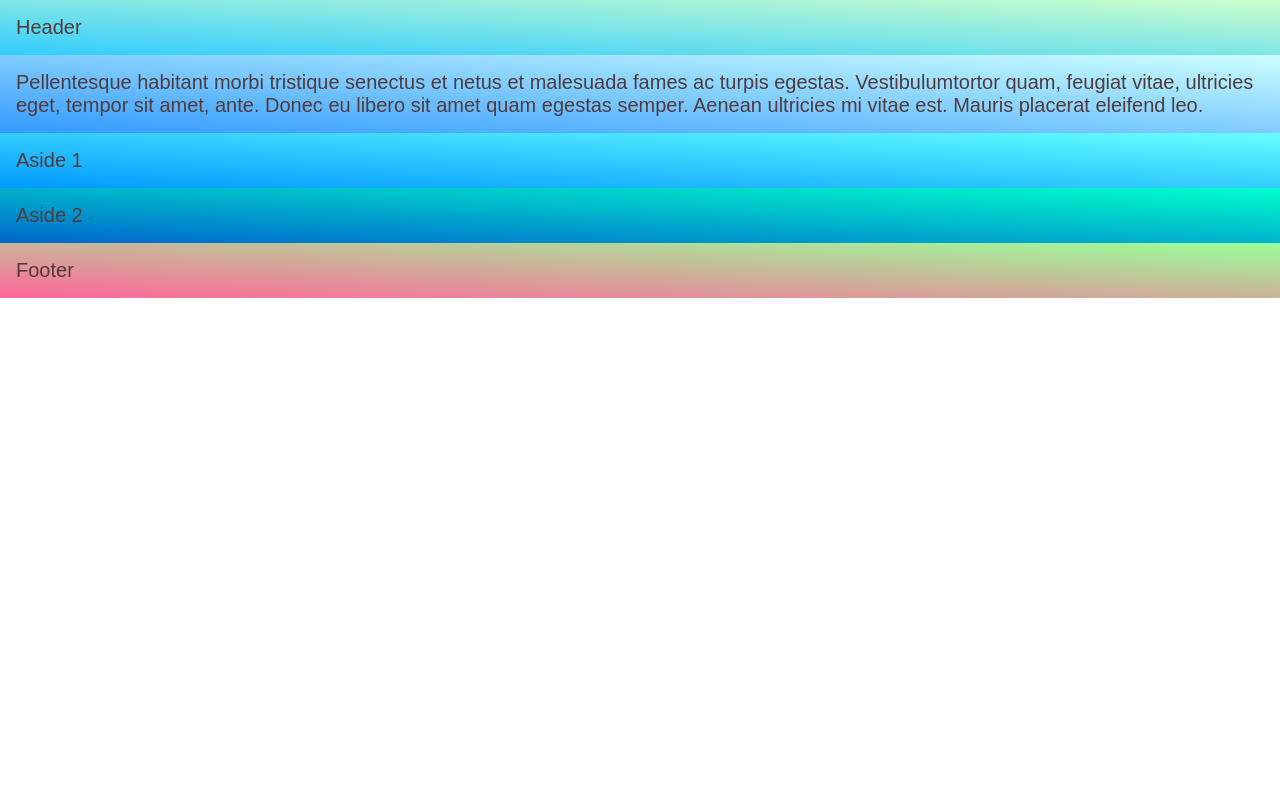
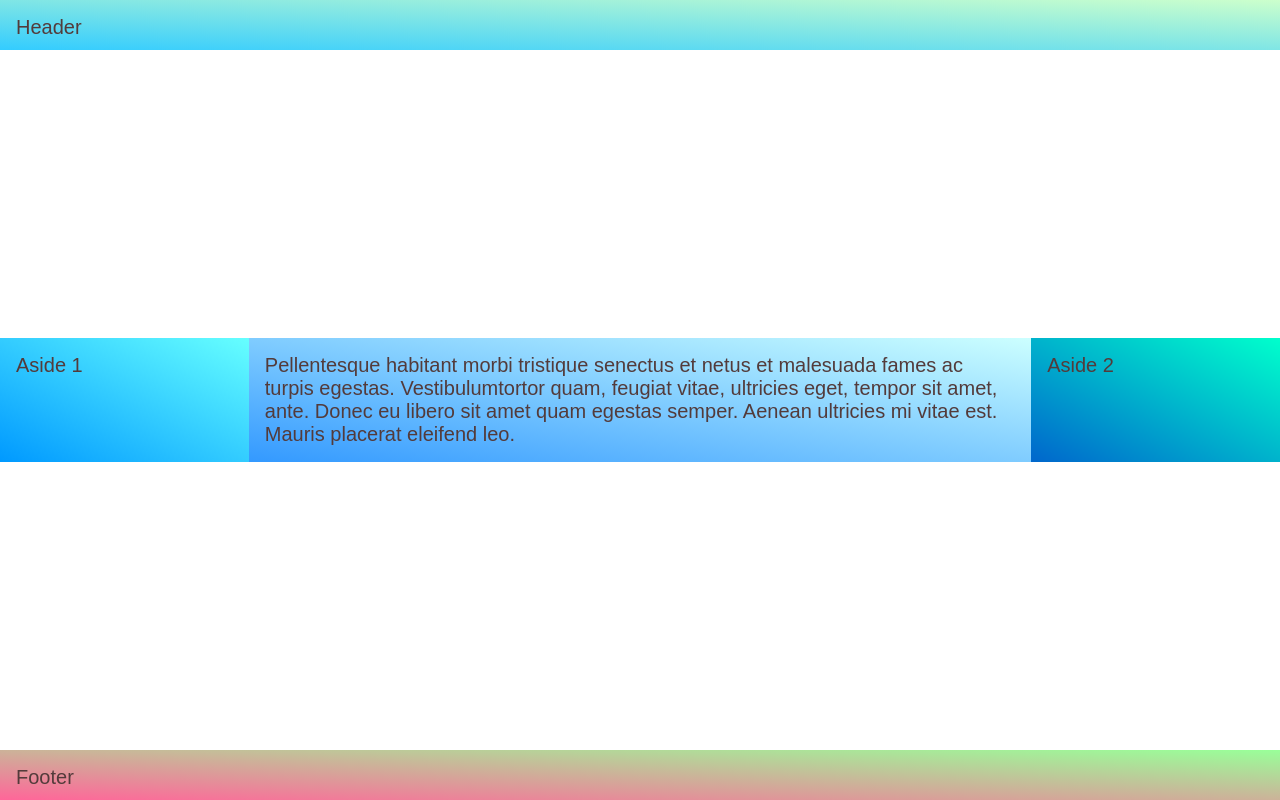
Before and after one commit to VovaNguyen11/css-flexbox, a plain HTML site: page index.html in a window 1280 px wide. Drawn offline with Linux system fonts and the light colour scheme.

Commit message:
added layout

```diff
--- a/css/style.css
+++ b/css/style.css
@@ -6,6 +6,11 @@
     font-family: Arial, sans-serif;
     color: rgb(83, 59, 59);
     font-size: 1.25rem;
+    display: flex;
+    flex-flow: wrap row;
+    height: 100vh;
+    align-content: space-between;
+    justify-content: center;
 }
 
 .wrapper * {
@@ -13,22 +18,36 @@
 }
 
 .header{
+    order: 1;
     background: linear-gradient(to top right, #33ccff 0%, #ccffcc 100%);
+    flex-basis: 100%;
+    height: 50px;
 }
 
 .main {
+    order: 3;
     background: linear-gradient(to top right, #3399ff 0%, #ccffff 100%);
+    flex: 5 1 1px;
 }
 
 .aside-1 {
+    order: 2;
     background: linear-gradient(to top right, #0099ff 0%, #66ffff 100%);
 }
 
 .aside-2 {
+    order: 4;
     background: linear-gradient(to top right, #0066cc 0%, #00ffcc 100%);
 }
 
+.aside {
+    flex-grow: 1;
+}
+
 .footer {
+    height: 50px;
+    order: 5;
+    flex-basis: 100%;
     background: linear-gradient(to top right, #ff6699 0%, #99ff99 100%);
 }
 
```
